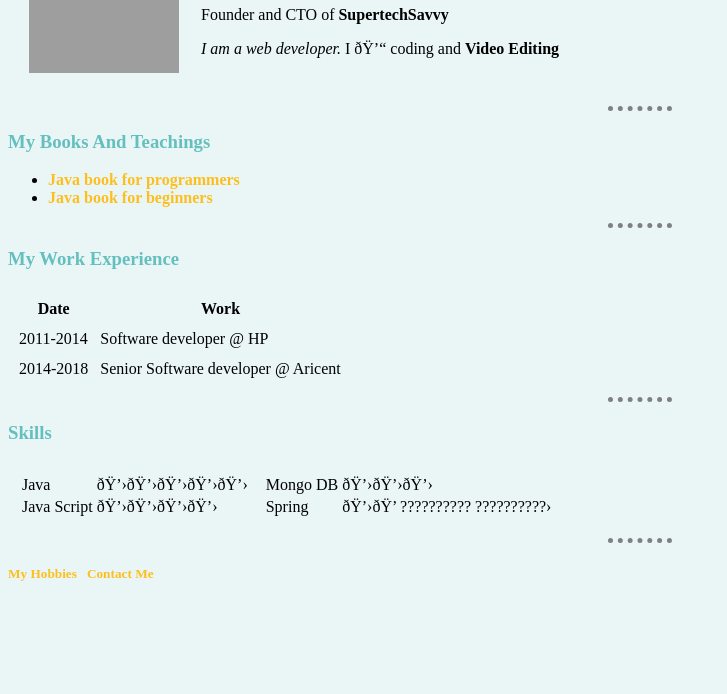
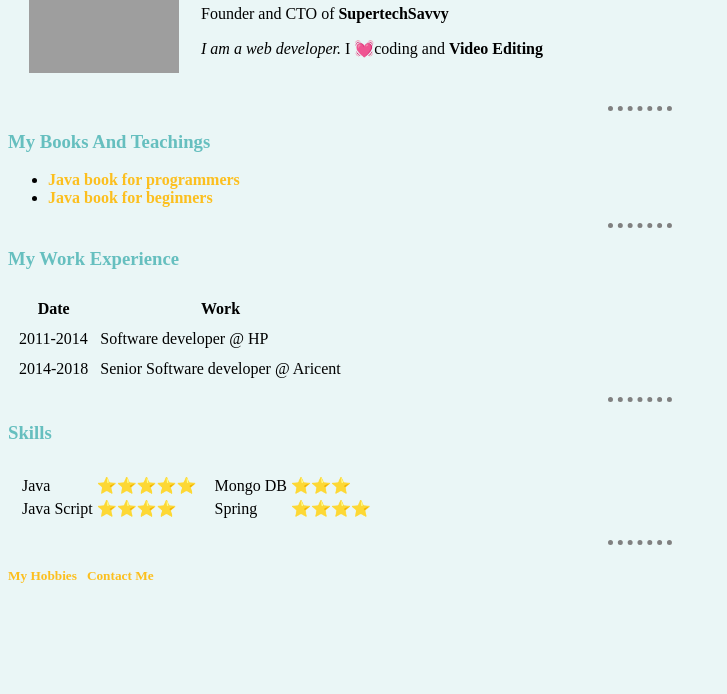
Before and after one commit to nayanks08/cv, a plain HTML site: page index.html in a window 1280 px wide. Shown: the part 106-800 px from the top of the page, without its empty margins (0-727 px from the left). Drawn offline with Linux system fonts and the light colour scheme; grey boxes are pictures that could not be loaded.

Commit message:
Adding Star

```diff
--- a/index.html
+++ b/index.html
@@ -19,7 +19,7 @@
           Founder and CTO of <strong>SupertechSavvy</strong>
         </p>
         <p>
-          <em>I am a web developer.</em> I ðŸ’“ coding and <strong>Video Editing</strong>
+          <em>I am a web developer.</em> I 💓coding and <strong>Video Editing</strong>
         </p>
       </td>
     </tr>
@@ -64,11 +64,11 @@
         <table >
           <tr>
             <td>Java</td>
-            <td>ðŸ’›ðŸ’›ðŸ’›ðŸ’›ðŸ’›</td>
+            <td>⭐️⭐️⭐️⭐️⭐️</td>
           </tr>
           <tr>
             <td>Java Script</td>
-            <td>ðŸ’›ðŸ’›ðŸ’›ðŸ’›</td>
+            <td>⭐️⭐️⭐️⭐️</td>
           </tr>
 
         </table>
@@ -77,11 +77,11 @@
         <table>
           <tr>
             <td>Mongo DB</td>
-            <td>ðŸ’›ðŸ’›ðŸ’›</td>
+            <td>⭐️⭐️⭐️</td>
           </tr>
           <tr>
             <td>Spring</td>
-            <td>ðŸ’›ðŸ’ ?????????? ??????????›</td>
+            <td>⭐️⭐️⭐️⭐️</td>
           </tr>
         </table>
       </td>
```
